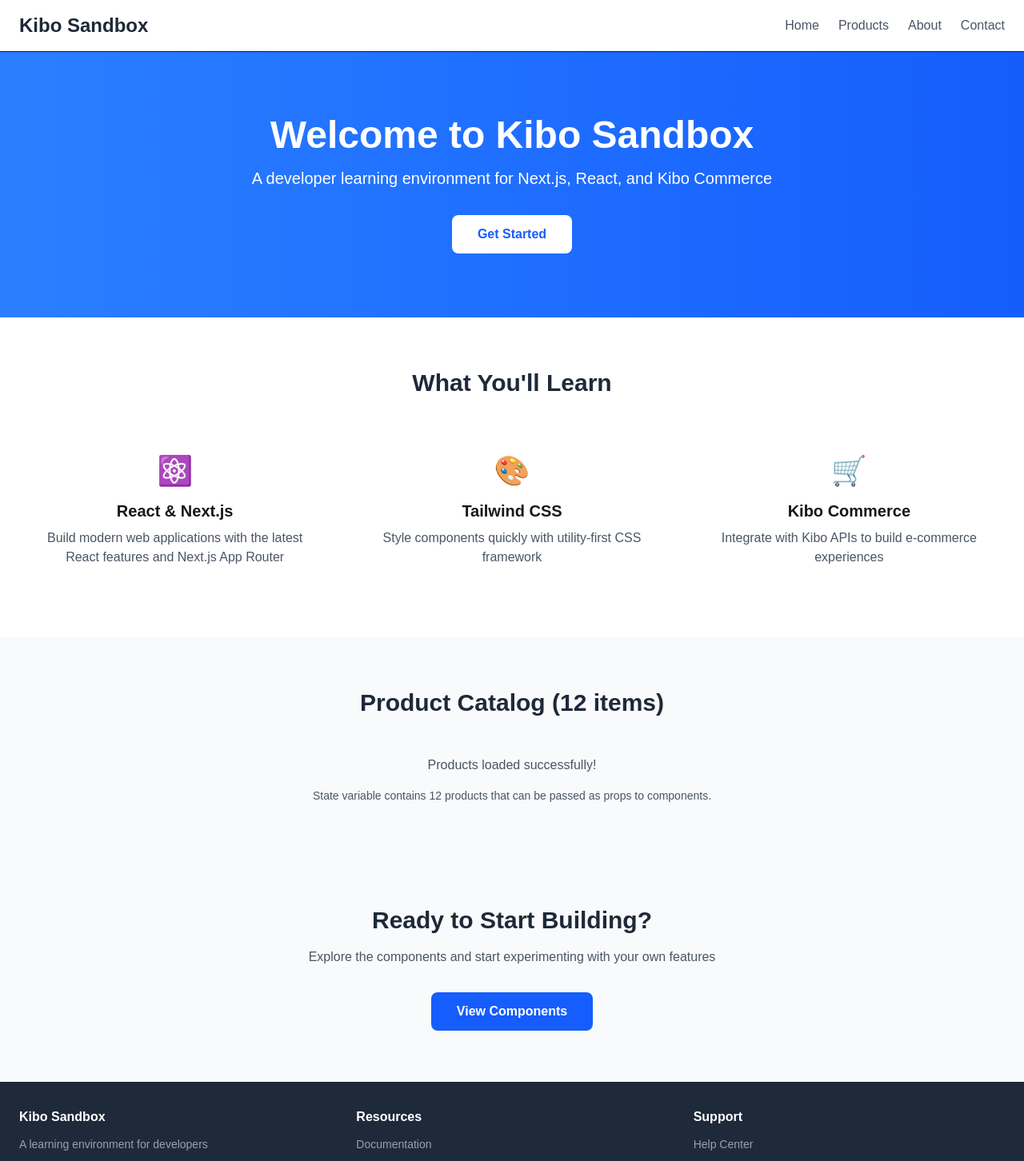
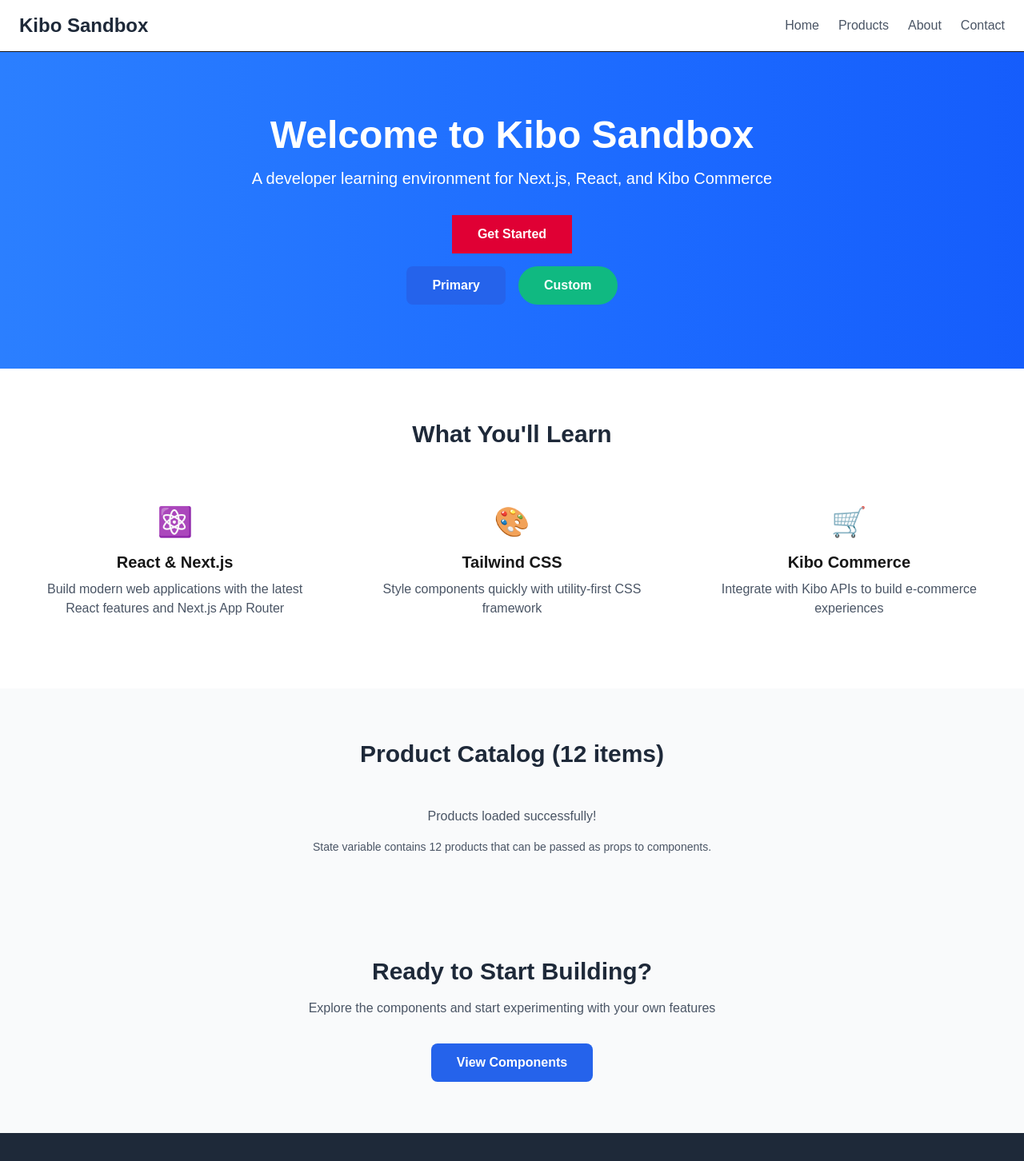
Before and after one commit to jeremymaloney/kibo-sandbox, a Next.js app: page / in a window 1280 px wide. Shown: the top 1452 px of the page at 80% size. Built offline with nearby package versions, Linux system fonts and the light colour scheme.

Commit message:
added and tested button props for bg color, border radius and class name

```diff
--- a/app/page.tsx
+++ b/app/page.tsx
@@ -1,6 +1,7 @@
 'use client';
 
 import { useState, useEffect } from 'react';
+import Button from '../components/Button';
 
 interface Product {
   id: string;
@@ -55,9 +56,11 @@
         <div className="container mx-auto px-6 text-center">
           <h1 className="text-5xl font-bold mb-4">Welcome to Kibo Sandbox</h1>
           <p className="text-xl mb-8">A developer learning environment for Next.js, React, and Kibo Commerce</p>
-          <button className="bg-white text-blue-600 px-8 py-3 rounded-lg font-semibold hover:bg-gray-100">
-            Get Started
-          </button>
+          <Button text="Get Started" backgroundColor="#E00034" borderRadius="0px" />
+          <div className="mt-4">
+            <Button text="Primary" className="mr-4" />
+            <Button text="Custom" backgroundColor="#10B981" borderRadius="40px" />
+          </div>
         </div>
       </section>
 
@@ -108,9 +111,7 @@
         <div className="container mx-auto px-6 text-center">
           <h2 className="text-3xl font-bold mb-4 text-gray-800">Ready to Start Building?</h2>
           <p className="text-gray-600 mb-8">Explore the components and start experimenting with your own features</p>
-          <button className="bg-blue-600 text-white px-8 py-3 rounded-lg font-semibold hover:bg-blue-700">
-            View Components
-          </button>
+          <Button text="View Components" />
         </div>
       </section>
 
--- a/components/Button.tsx
+++ b/components/Button.tsx
@@ -1,13 +1,35 @@
 // TODO: Add onClick handler
-// TODO: Add className prop for styling
 // TODO: Add disabled state
 // TODO: Add loading state
 // TODO: Add button variants (primary, secondary, etc.)
 
 interface ButtonProps {
   text: string;
+  backgroundColor?: string;
+  borderRadius?: string;
+  className?: string;
 }
 
-export default function Button({ text }: ButtonProps) {
-  return <button>{text}</button>;
+export default function Button({
+  text,
+  backgroundColor = '#2563EB',
+  borderRadius = '8px',
+  className,
+}: ButtonProps) {
+
+  const style = {
+    backgroundColor,
+    borderRadius,
+    color: '#fff',
+    padding: '0.75rem 2rem',
+    fontWeight: 600,
+    border: 'none',
+    cursor: 'pointer',
+  };
+
+  return (
+    <button type="button" style={style} className={className}>
+      {text}
+    </button>
+  );
 }
```
